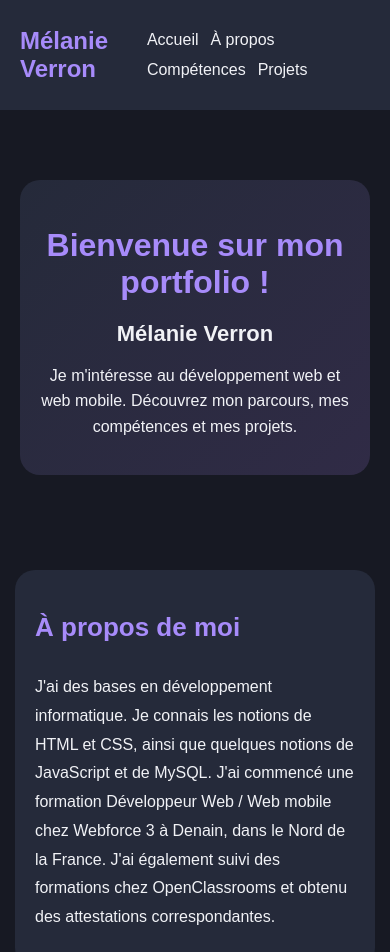
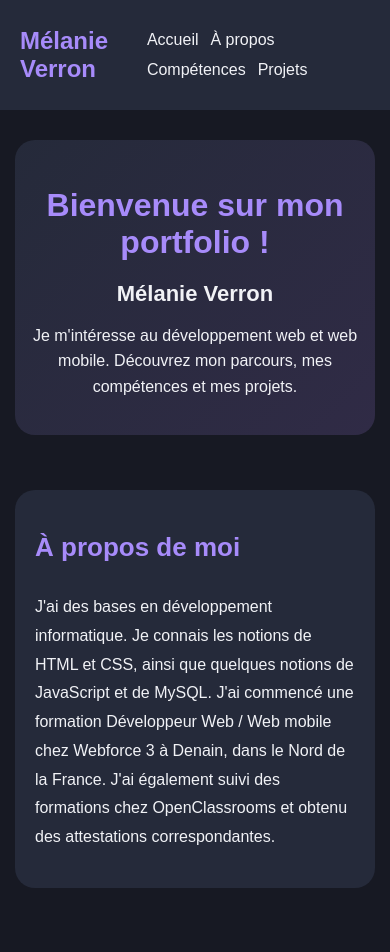
Before and after one commit to meverron/portfolio, a plain HTML site: page index.html in a window 390 px wide. Shown: the top 952 px of the page. Drawn offline with Linux system fonts and the light colour scheme.

Commit message:
Add files via upload

```diff
--- a/style.css
+++ b/style.css
@@ -280,4 +280,9 @@ nav a:hover{
     font-size: 20px;
 }
 
+#accueil {
+    padding: 30px 15px;
+    min-height: auto;
 }
+
+}
```
